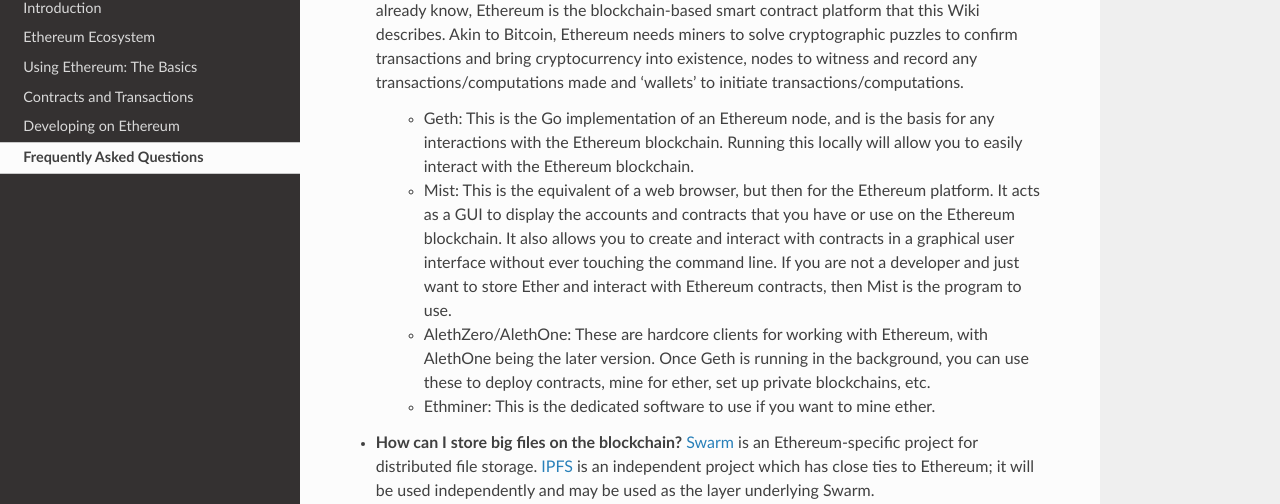
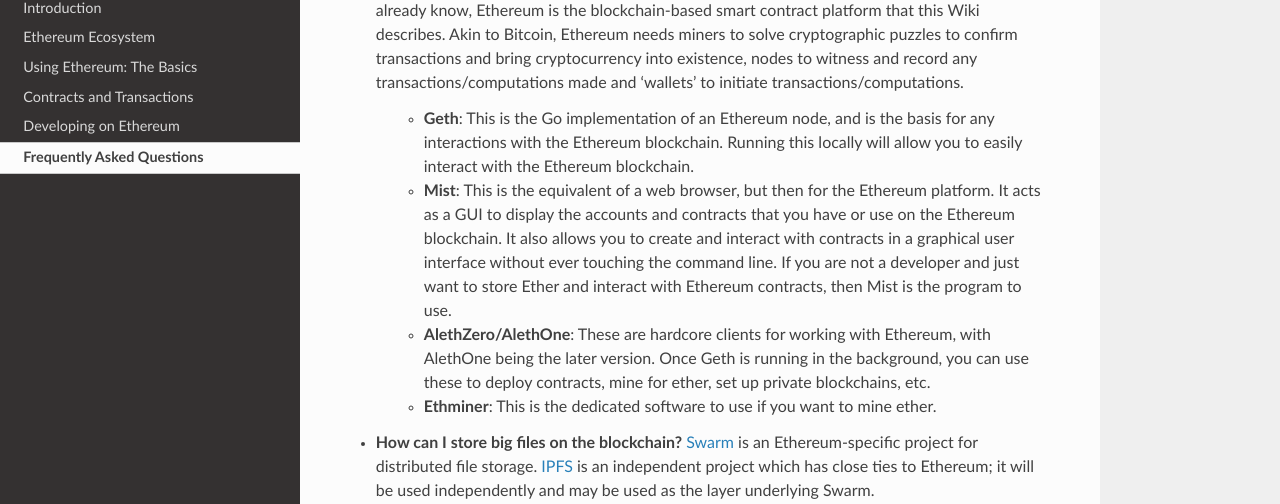
Before and after one commit to ethereum/homestead-guide, a Sphinx documentation site: the page built from source/frequently-asked-questions/frequently-asked-questions.rst, in a window 1280 px wide and 1261 px high. Shown: the part 185-689 px from the top of the window. Built offline with Sphinx 7.4.7 and the Read the Docs theme 2.0.0, drawn with Linux system fonts in a browser that asks for light colours.

```diff
--- a/source/frequently-asked-questions/frequently-asked-questions.rst
+++ b/source/frequently-asked-questions/frequently-asked-questions.rst
@@ -3,10 +3,10 @@ Frequently Asked Questions
 ################################################################################
 * **I have heard of Ethereum, but what are Geth, Mist, Ethminer AlethZero and AlethOne?**
   As you already know, Ethereum is the blockchain-based smart contract platform that this Wiki describes. Akin to Bitcoin, Ethereum needs miners to solve cryptographic puzzles to confirm transactions and bring cryptocurrency into existence, nodes to witness and record any transactions/computations made and 'wallets' to initiate transactions/computations.
-    * Geth: This is the Go implementation of an Ethereum node, and is the basis for any interactions with the Ethereum blockchain. Running this locally will allow you to easily interact with the Ethereum blockchain.
-    * Mist: This is the equivalent of a web browser, but then for the Ethereum platform. It acts as a GUI to display the accounts and contracts that you have or use on the Ethereum blockchain. It also allows you to create and interact with contracts in a graphical user interface without ever touching the command line. If you are not a developer and just want to store Ether and interact with Ethereum contracts, then Mist is the program to use.
-    * AlethZero/AlethOne: These are hardcore clients for working with Ethereum, with AlethOne being the later version. Once Geth is running in the background, you can use these to deploy contracts, mine for ether, set up private blockchains, etc.
-    * Ethminer: This is the dedicated software to use if you want to mine ether.
+    * **Geth**: This is the Go implementation of an Ethereum node, and is the basis for any interactions with the Ethereum blockchain. Running this locally will allow you to easily interact with the Ethereum blockchain.
+    * **Mist**: This is the equivalent of a web browser, but then for the Ethereum platform. It acts as a GUI to display the accounts and contracts that you have or use on the Ethereum blockchain. It also allows you to create and interact with contracts in a graphical user interface without ever touching the command line. If you are not a developer and just want to store Ether and interact with Ethereum contracts, then Mist is the program to use.
+    * **AlethZero/AlethOne**: These are hardcore clients for working with Ethereum, with AlethOne being the later version. Once Geth is running in the background, you can use these to deploy contracts, mine for ether, set up private blockchains, etc.
+    * **Ethminer**: This is the dedicated software to use if you want to mine ether.
 
 * **How can I store big files on the blockchain?**
   Swarm_ is an Ethereum-specific project for distributed file storage. IPFS_ is an independent project which has close ties to Ethereum; it will be used independently and may be used as the layer underlying Swarm.
```
